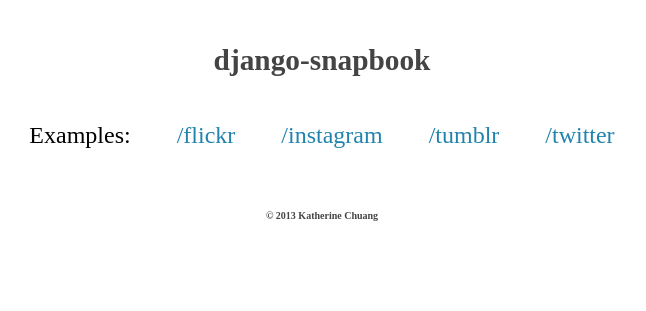
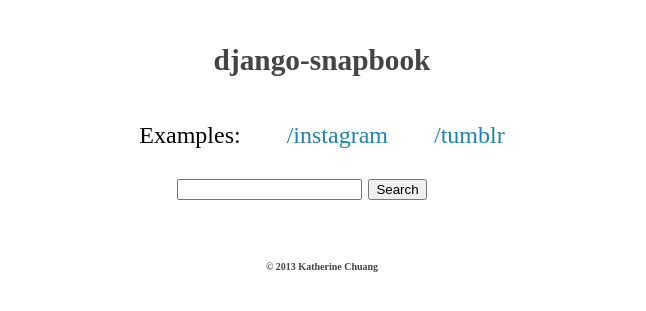
Before and after one commit to katychuang/django-snapbook, a Django app: page / in a window 1280 px wide. Shown: the top 311 px of the page, without its empty margins (338-984 px from the left). Run offline with Django 3.2, Linux system fonts and the light colour scheme; parts of the project's set-up code (start-up, migrations or seed data) failed here and were passed over; some libraries are stand-ins or nearby versions.

Commit message:
add search through tumblr's api

```diff
--- a/example/templates/base.html
+++ b/example/templates/base.html
@@ -16,11 +16,11 @@
         padding: 20px;
         text-align: center;
     }
-
-    ul li {    text-align: center;    list-style-type: none;}
+    /*ul li {    text-align: center;    list-style-type: none;}*/
     .home li {    display: inline;    margin: 20px;}
     .home li a {    color: #2083ad;}
     .home li a:hover {    color: #aa1111;}
+    .photos li {display:inline; }
     </style>
     {% endblock css %}
     </head>
--- a/example/templates/example/index.html
+++ b/example/templates/example/index.html
@@ -12,27 +12,45 @@
 
     <ul class="home">
         <li>Examples:</li>
-        <li><a href="/flickr">/flickr</a></li>
+        <!--li><a href="/flickr">/flickr</a></li-->
         <li><a href="/instagram">/instagram</a></li>
         <li><a href="/tumblr">/tumblr</a></li>
-        <li><a href="/twitter">/twitter</a></li>
+        <!--li><a href="/twitter">/twitter</a></li-->
     </ul>
+
+    <div>
+        <form method="get" action="/search/">
+            <input type="input" name="q" id="id_q"  />
+            <input type="submit" value="Search">
+        </form>
+    </div>
 
     {% endif %}
 
+    {% if found_entries %}
+        <h2>What is '{{ found_entries }}'?</h2>
+
+
     {% if popular %}
-
-        <ul>
+    <div style="width:100%; overflow:auto;white-space: nowrap;border:1px solid teal">
+        <ul class="photos">
         {% for p in popular %}
-            <li><img src="{{ p }}"></li>
+            <li><img src="{{ p }}" height="100"></li>
         {% endfor %}
         </ul>
+    </div>
     {% endif %}
 
     {% if twitters %}
     {{ twitters }}
     {% endif %}
 
+        <h2>What is written about '{{ found_entries }}'?</h2>
 
+
+
+    {% endif %} <!-- End Found Entries -->
 </div>
+
+
 {% endblock main %}
--- a/example/views.py
+++ b/example/views.py
@@ -4,6 +4,12 @@
 import tweepy, simplejson, urllib
 import flickrapi
 #import img_downloader, image_list
+from django.http import HttpResponse
+from django.template import loader, Context
+from django.contrib.flatpages.models import FlatPage
+from django.db.models import Q
+from django.template import RequestContext
+import re
 
 
 def home(request):
@@ -11,28 +17,29 @@
 
 
 def flickr(request):
+    # url = 'http://api.flickr.com/services/rest/'
+    # method = 'flickr.groups.pools.getPhotos'
     api_key = 'ee91a3c21445b9f06b15d26f977dbde3'
     api_secret = '884bf333ad3b377b'
-
+    # group_id = '826069%40N20'
     flickr = flickrapi.FlickrAPI(api_key, api_secret, format='json')
     photos = flickr.photos_search(user_id='73509078@N00', per_page='10')
-    sets = flickr.photosets_getList(user_id='73509078@N00')
+    # sets = flickr.photosets_getList(user_id='73509078@N00')
 
-    # group_id=826069%40N20
+    # flickrurl = "http://api.flickr.com/services/rest/?method=flickr.groups.pools.getPhotos&api_key=ee91a3c21445b9f06b15d26f977dbde3&group_id=826069%40N20&format=json&nojsoncallback=1&api_sig=b40d682ab5e48505e89c35badb626bdf"
+    # result = simplejson.load(urllib.urlopen(flickrurl))
+    print result
+    #print result['photos']
+    #pprint(result['photos']['photo'])
+    t = []
+    for item in result['photos']['photo']:
+        print item
+        src = "http://farm{0}.staticflickr.com/{1}/{2}_{3}.jpg".format(item['farm'], item['server'], item['id'], item['secret'])
+        t.append(src)
+        #imgpath = "<div class=\"slide\"><img src=\"" + src + "\"></div>"
+        #print imgpath
 
-    # result = simplejson.load(urllib.urlopen(url))
-    # #print result['photos']
-    # #pprint(result['photos']['photo'])
-
-    # for item in result['photos']['photo']:
-    #     src = "http://farm{0}.staticflickr.com/{1}/{2}_{3}.jpg".format(item['farm'], item['server'], item['id'], item['secret'])
-    #     imgpath = "<div class=\"slide\"><img src=\"" + src + "\"></div>"
-    #     print imgpath
-
-    return render_to_response("example/index.html", {'twitters': sets,
-        'page_title': 'Photos from Flickr'})
-
-
+    return render_to_response("example/index.html", {'popular': t, 'page_title': 'Photos from Flickr'})
 
 
 def grams(request):
@@ -117,8 +124,78 @@
     #                   access_token_secret='982gQiVr0QtjSBGHnho8b13RUpNo5TazUO5AHgzR30')
     # #print api.VerifyCredentials()
     # t = twitter.Trend(query='fashion')
+    return render_to_response("example/index.html",
+                              {'twitters': t, 'page_title': 'Photos from Twitter'})
 
 
-    return render_to_response("example/index.html",
-                              {'twitters': t,
-                               'page_title': 'Photos from twitter'})
+def normalize_query(query_string,
+                    findterms=re.compile(r'"([^"]+)"|(\S+)').findall,
+                    normspace=re.compile(r'\s{2,}').sub):
+    ''' Splits the query string in invidual keywords, getting rid of unecessary spaces
+        and grouping quoted words together.
+        Example:
+
+        >>> normalize_query('  some random  words "with   quotes  " and   spaces')
+        ['some', 'random', 'words', 'with quotes', 'and', 'spaces']
+
+    '''
+    return [normspace(' ', (t[0] or t[1]).strip()) for t in findterms(query_string)]
+
+
+def get_query(query_string, search_fields):
+    ''' Returns a query, that is a combination of Q objects. That combination
+        aims to search keywords within a model by testing the given search fields.
+
+    '''
+    query = None  # Query to search for every search term
+    terms = normalize_query(query_string)
+    for term in terms:
+        or_query = None  # Query to search for a given term in each field
+        for field_name in search_fields:
+            q = Q(**{"%s__icontains" % field_name: term})
+            if or_query is None:
+                or_query = q
+            else:
+                or_query = or_query | q
+        if query is None:
+            query = or_query
+        else:
+            query = query & or_query
+    return query
+
+# def search(request):
+#     query = request.GET['q']
+#     results = FlatPage.objects.filter(content__icontains=query)
+#     template = loader.get_template()
+#     context = Context({'query': query, 'results': results})
+#     response = template.render(context)
+#     return HttpResponse(response)
+
+
+def search(request):
+    query_string = ''
+    found_entries = None
+    if ('q' in request.GET) and request.GET['q'].strip():
+        query_string = request.GET['q']
+
+        #entry_query = get_query(query_string, ['title', 'body'])
+        #found_entries = query_string  # Entry.objects.filter(entry_query).order_by('-pub_date')
+
+        api_key = "6X5uXLI78DNVdntorxVJ0r2LHsMYAxva9Vf3NaV9diua1K5SIB"
+        tumblr = 'http://api.tumblr.com/v2/tagged?api_key={0}&tag={1}'.format(api_key, query_string)
+
+        t = []
+        result2 = simplejson.load(urllib.urlopen(tumblr))
+        for p in result2['response']:
+
+            if ('photos' in p):
+                x = p['photos']
+                for item in x:
+                    #imgpath = item['original_size']['url']
+                    alt = item['alt_sizes']
+                    thumbnail = alt[1]['url']  # len(alt)-3
+                    t.append(thumbnail)
+
+    return render_to_response('example/index.html',
+                              {'query_string': query_string, 'found_entries': found_entries, 'popular': t},
+                              context_instance=RequestContext(request))
--- a/snapbook/urls.py
+++ b/snapbook/urls.py
@@ -10,7 +10,7 @@
                        url(r'^instagram/$', 'example.views.grams'),  # Instagram
                        url(r'^tumblr/$', 'example.views.tumblr'),  # Tumblr
                        url(r'^twitter/$', 'example.views.tweets'),  # Twitter
-
+                       url(r'^search/$', 'example.views.search'),
                        # Examples:
                        # url(r'^snapbook/', include('snapbook.foo.urls')),
 
```
Also changed, not shown: 1 other file.
